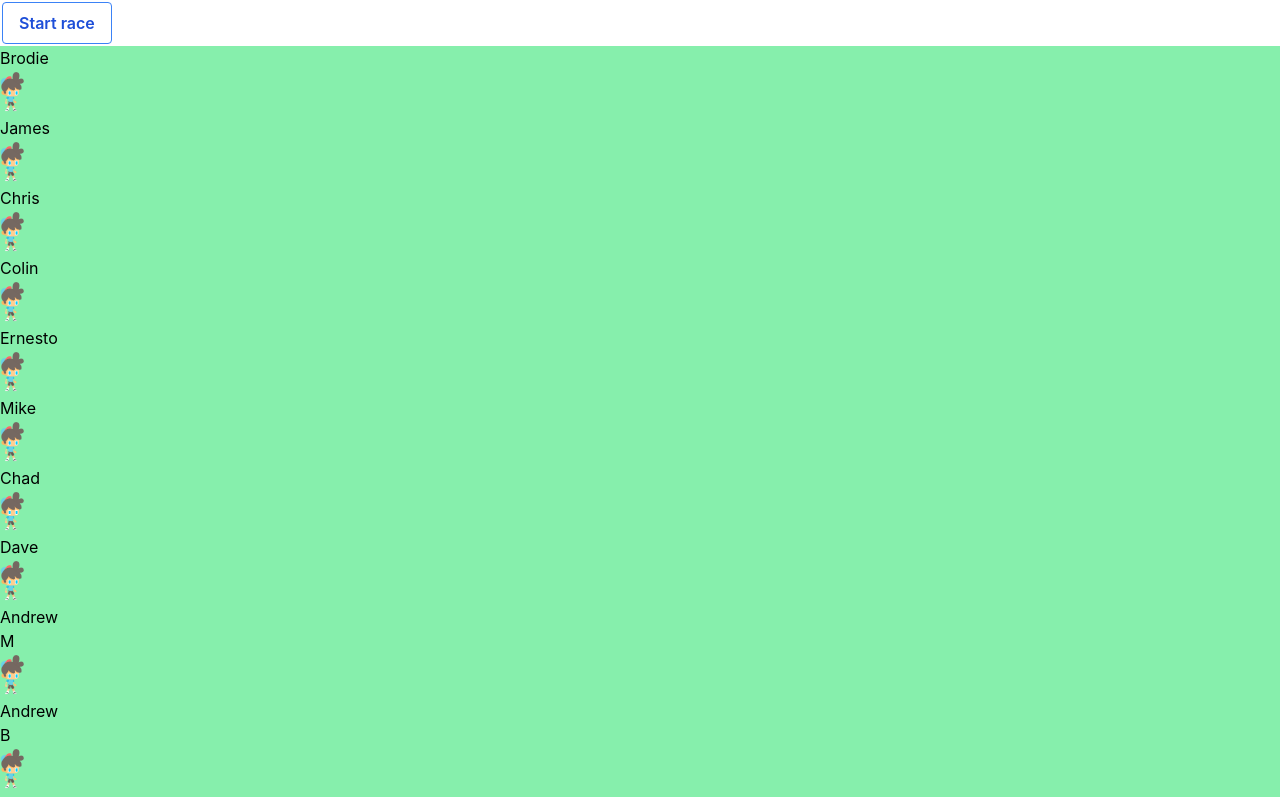
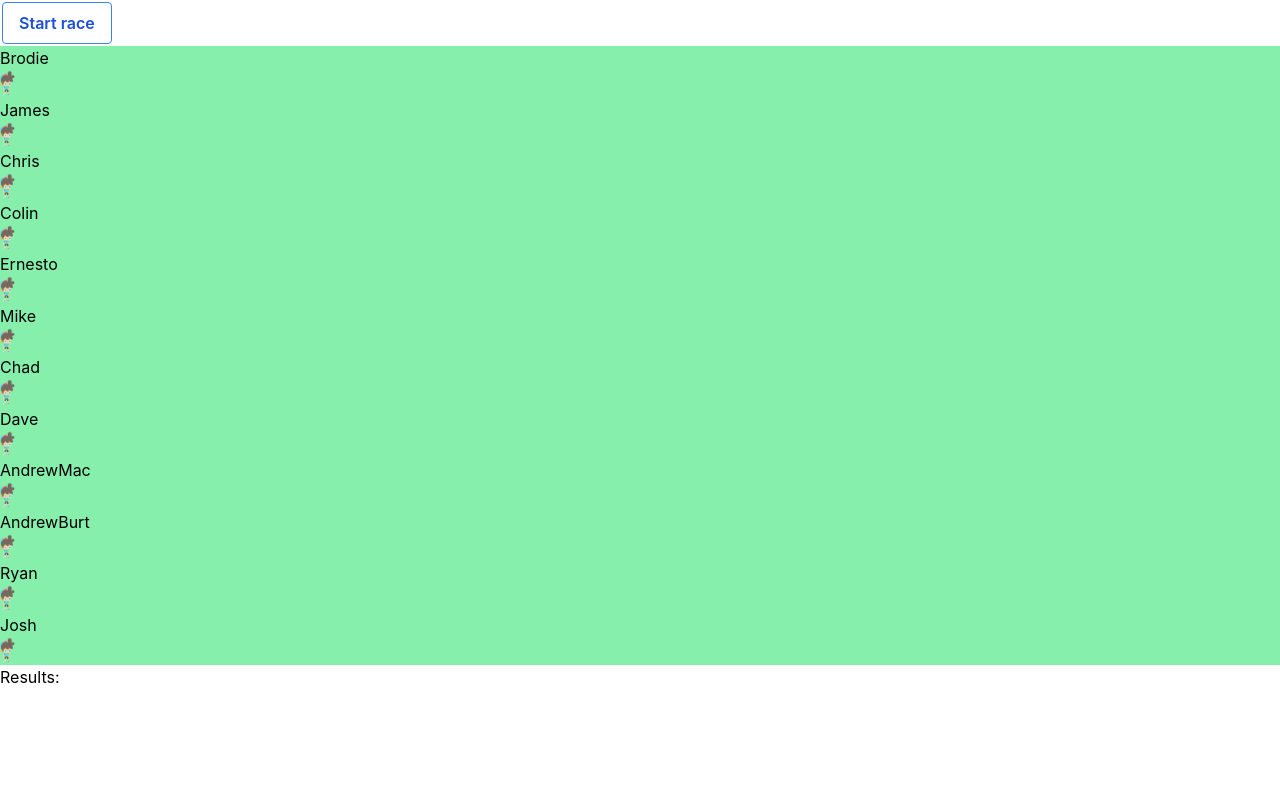
Before and after one commit to jamespohalloran/draft-calculator, a Next.js app: page / in a window 1280 px wide. Shown: the top 797 px of the page. Built offline with nearby package versions, Linux system fonts and the light colour scheme.

Commit message:
smaller race

```diff
--- a/pages/index.tsx
+++ b/pages/index.tsx
@@ -55,7 +55,7 @@ const RaceTrack = observer(
             <div
               className=""
               key={player.name}
-              style={{ marginLeft: `${player.position}%`, width: "50px" }}
+              style={{ marginLeft: `${player.position}%`, width: "30px" }}
             >
               {player.name}
               <img
@@ -91,8 +91,8 @@ const race = new Race([
   new Racer("Mike"),
   new Racer("Chad"),
   new Racer("Dave"),
-  new Racer("Andrew M"),
-  new Racer("Andrew B"),
+  new Racer("AndrewMac"),
+  new Racer("AndrewBurt"),
   new Racer("Ryan"),
   new Racer("Josh"),
 ]);
```
